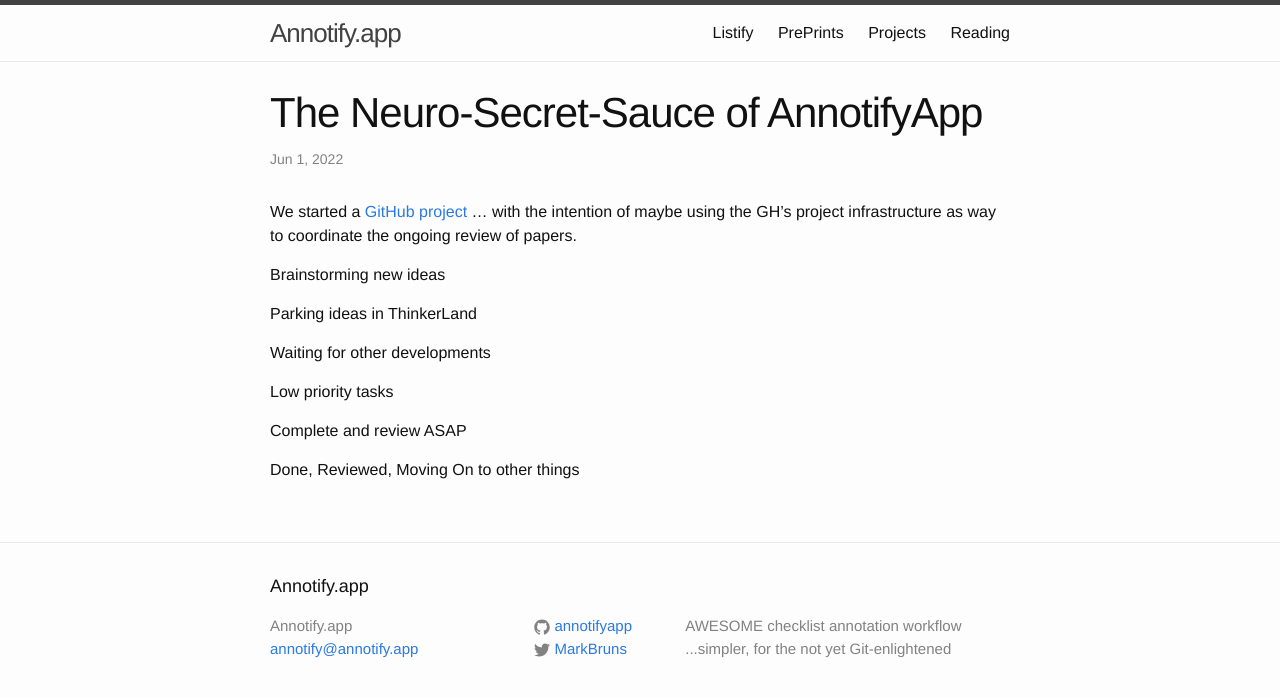
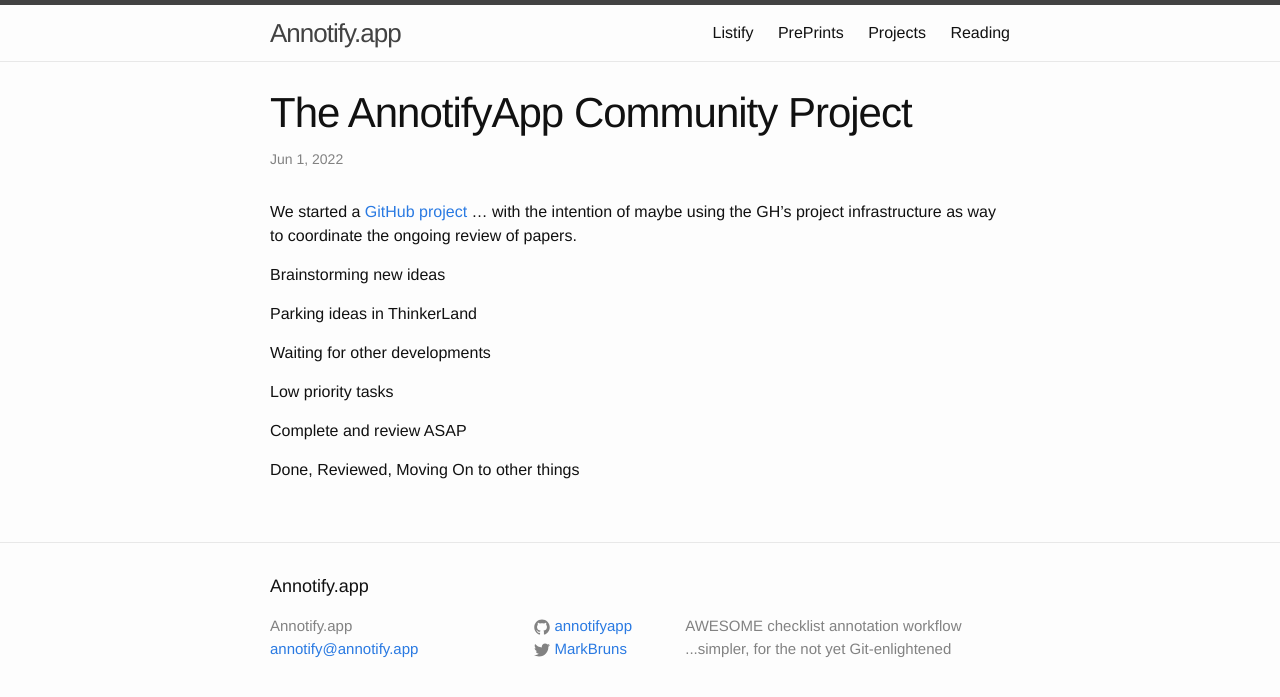
Before and after one commit to annotifyapp/annotifyapp.github.io, a Jekyll site: the page built from _posts/2022-06-01-annotify-org-project.md, in a window 1280 px wide. Shown: the top 697 px of the page. Built offline with Jekyll 4.4.1, drawn with Linux system fonts in a browser that asks for light colours.

Commit message:
correct the title

```diff
--- a/_posts/2022-06-01-annotify-org-project.md
+++ b/_posts/2022-06-01-annotify-org-project.md
@@ -1,6 +1,6 @@
 ---
 layout: post
-title:  "The Neuro-Secret-Sauce of AnnotifyApp"
+title:  "The AnnotifyApp Community Project"
 date:   2022-06-01 4:30:00
 categories: template
 ---
```
